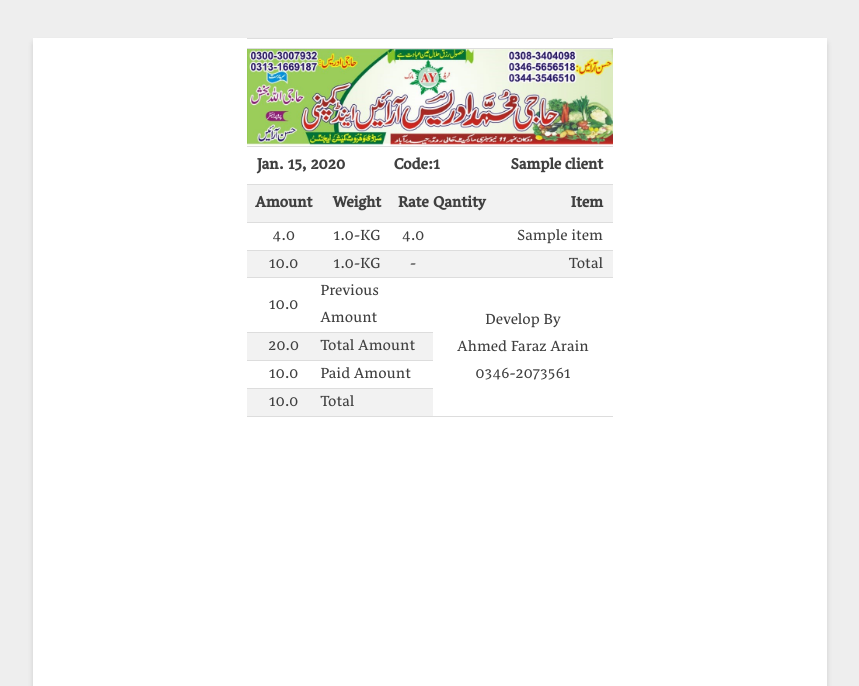
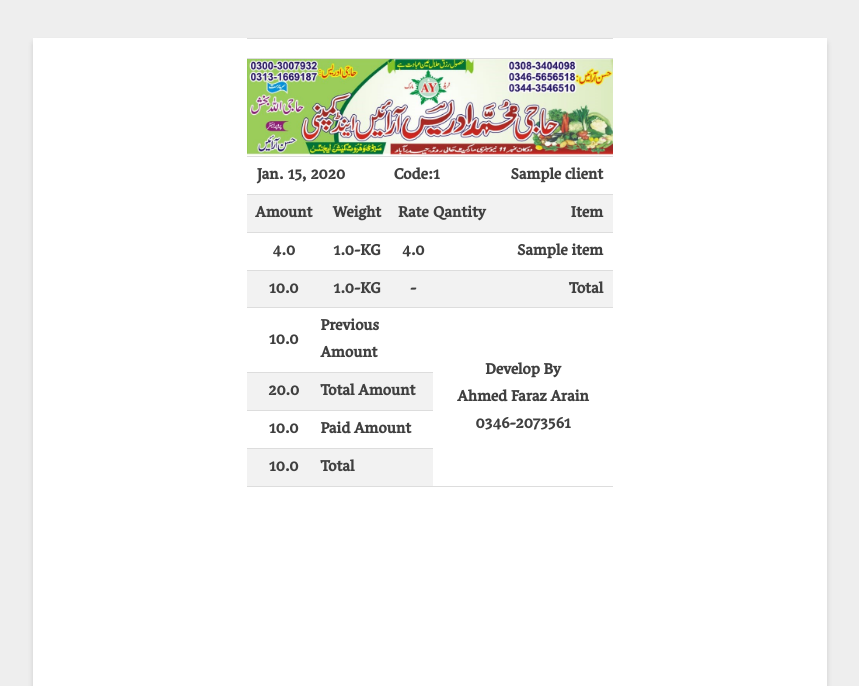
Before and after one commit to rizwanmeo/sabzi_mandi, a Django app: page /client-bills/1/print/ in a window 1280 px wide. Shown: the top 686 px of the page, without its empty margins (210-1069 px from the left). Run offline with Django 3.2, Linux system fonts and the light colour scheme; a user stored in the database is signed in; tables that the repository leaves empty hold one stand-in row (values such as "Sample post"); parts of the project's set-up code (start-up, migrations or seed data) failed here and were passed over; some libraries are stand-ins or nearby versions.

Commit message:
worked bill print font size

```diff
--- a/client_bills/views.py
+++ b/client_bills/views.py
@@ -30,7 +30,7 @@ class ClientBillListView(CustomListView):
         if self.request.GET.get("bill_date") is None:
             today = datetime.date.today().strftime("%Y-%m-%d")
             object_list = object_list.filter(bill_date=today)
-        columns = ["id", "client__name", "client__id", "created_time", "is_draft", "bill_date",
+        columns = ["id", "client__name", "client__identifier", "client__id", "created_time", "is_draft", "bill_date",
                    "balance", "billed_amount", "payment__amount", "billdetail__rate",
                    "billdetail__item__name", "billdetail__unit", "billdetail__item_count"]
 
@@ -42,7 +42,7 @@ class ClientBillListView(CustomListView):
             row_data = {}
             row_data["id"] = row["id"]
             row_data["pk"] = row["id"]
-            row_data["client"] = {"name": row["client__name"], "id": row["client__id"]}
+            row_data["client"] = {"name": row["client__name"], "identifier": row["client__identifier"], "id": row["client__id"]}
             row_data["created_time"] = row["created_time"]
             row_data["is_draft"] = row["is_draft"]
             row_data["bill_date"] = row["bill_date"]
--- a/ledger/views.py
+++ b/ledger/views.py
@@ -45,7 +45,7 @@ class ClientLedgerListView(CustomListView):
                     rest_page_rows -= int(len(obj.description) / 80)
 
             row["bill_amount"] = obj.bill_amount
-            row["client"] = {"name": obj.client.name, "id": obj.client.id}
+            row["client"] = {"name": obj.client.name, "id": obj.client.id, "identifier": obj.client.identifier}
             total_amount += obj.bill_amount
 
             if count == first_page_rows:
--- a/templates/client_bills/detail.html
+++ b/templates/client_bills/detail.html
@@ -61,7 +61,7 @@
                   <td align="left">{{ obj.bill_amount }}</td>
                   <td align="right">{{ obj.description }}</td>
                   <td align="right">{{ obj.client.name }}</td>
-                  <td align="right">{{ obj.client.id }}</td>
+                  <td align="right">{{ obj.client.identifier }}</td>
                 </tr>
                 {% endfor %}
               </tbody>
--- a/templates/client_bills/print.html
+++ b/templates/client_bills/print.html
@@ -46,7 +46,7 @@
           <div class="col-lg-3" style="width: 25%"></div>
           <div class="col-lg-6" style="width: 50%">
             <table cellspacing="0" cellpadding="0">
-              <tr style="height:10px; width: 100%">
+              <tr style="height:20px; width: 100%">
                <td colspan=5></td>
               </tr>
               <tr>
@@ -67,42 +67,42 @@
               </tr>
               {% for bill_obj in bill_detail_list %}
               <tr>
-                <td class="text-center">{{ bill_obj.amount }}</td>
-                <td class="text-center">{% if bill_obj.unit == 'k' %}{{ bill_obj.item_count }}-KG{% else %}-{% endif %}</td>
-                <td class="text-center">{{ bill_obj.rate }}</td>
-                <td class="text-center">{% if bill_obj.unit == 'i' %}{{ bill_obj.item_count }}{% endif %}</td>
-                <td><div class="text-right" style="padding-right: 10px;">{{ bill_obj.name }}</div></td>
+                <th class="text-center">{{ bill_obj.amount }}</th>
+                <th class="text-center">{% if bill_obj.unit == 'k' %}{{ bill_obj.item_count }}-KG{% else %}-{% endif %}</th>
+                <th class="text-center">{{ bill_obj.rate }}</th>
+                <th class="text-center">{% if bill_obj.unit == 'i' %}{{ bill_obj.item_count }}{% endif %}</th>
+                <th><div class="text-right" style="padding-right: 10px;">{{ bill_obj.name }}</div></th>
               </tr>
               {% endfor %}
               <tr>
-                <td class="text-center">{{ obj.billed_amount }}</td>
-                <td class="text-center">{% if total_item_weight %}{{total_item_weight}}-KG{% else %}-{% endif %}</td>
-                <td class="text-center">-</td>
-                <td class="text-center">{% if total_item_count %}{{total_item_count}}{% endif %}</td>
-                <td class="text-right" style="padding-right: 10px;">Total</td>
+                <th class="text-center">{{ obj.billed_amount }}</th>
+                <th class="text-center">{% if total_item_weight %}{{total_item_weight}}-KG{% else %}-{% endif %}</th>
+                <th class="text-center">-</th>
+                <th class="text-center">{% if total_item_count %}{{total_item_count}}{% endif %}</th>
+                <th class="text-right" style="padding-right: 10px;">Total</th>
               </tr>
               <tr>
-                <td class="text-center">{{ obj.previous_balance }}</td>
-                <td colspan="2">Previous Amount</td>
-                <td rowspan="4" colspan="2" style="vertical-align: middle;">
+                <th class="text-center">{{ obj.previous_balance }}</th>
+                <th colspan="2">Previous Amount</th>
+                <th rowspan="4" colspan="2" style="vertical-align: middle;">
                   <div class="text-center h-10">
                     Develop By</br>
                     Ahmed Faraz Arain</br>
                     0346-2073561
                   </div>
-                </td>
+                </th>
               </tr>
               <tr>
-                <td class="text-center">{{ obj.after_bill_balance }}</td>
-                <td colspan="2">Total Amount</td>
+                <th class="text-center">{{ obj.after_bill_balance }}</th>
+                <th colspan="2">Total Amount</th>
               </tr>
               <tr>
-                <td class="text-center">{% if obj.payment %}{{ obj.payment.amount }}{% else %}-{% endif %}</td>
-                <td colspan="2">Paid Amount</td>
+                <th class="text-center">{% if obj.payment %}{{ obj.payment.amount }}{% else %}-{% endif %}</th>
+                <th colspan="2">Paid Amount</th>
               </tr>
               <tr>
-                <td class="text-center">{{ obj.balance }}</td>
-                <td colspan="2">Total</td>
+                <th class="text-center">{{ obj.balance }}</th>
+                <th colspan="2">Total</th>
               </tr>
             </table>
           </div>
```
